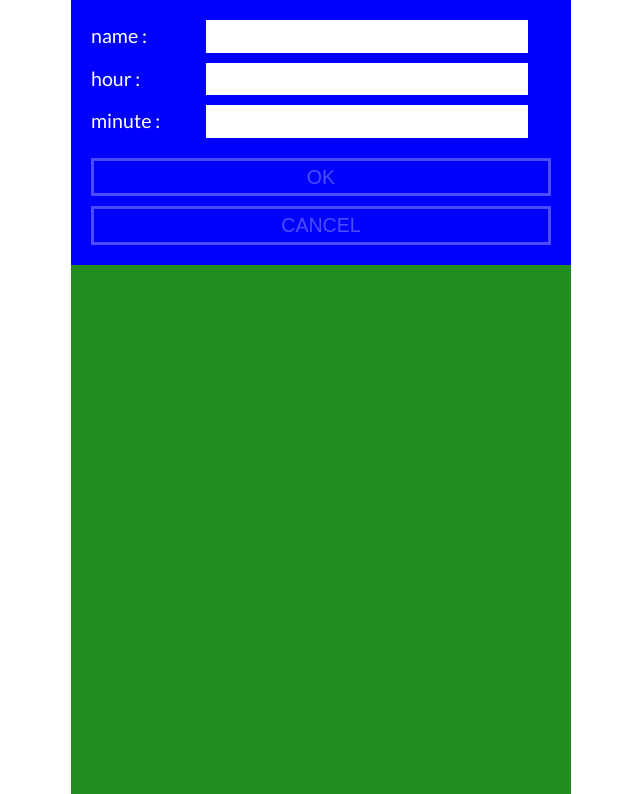
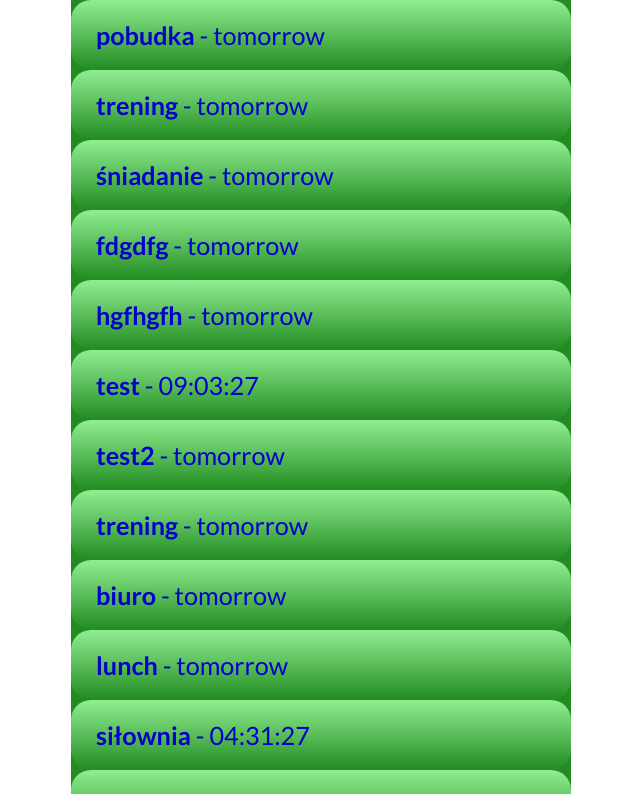
Before and after one commit to RobertSajdak/React_Planner_Notebook, a React (Create React App) app in the folder react-planner/: page / in a window 1280 px wide. Shown: the top 794 px of the page, without its empty margins (319-959 px from the left). Built offline with nearby package versions, Linux system fonts and the light colour scheme; data requests are answered from the project's data file.

Commit message:
#33 Dodanie implementacji JSON Server & Fetch.

```diff
--- a/react-planner/database/db.json
+++ b/react-planner/database/db.json
@@ -17,6 +17,72 @@
       "name": "śniadanie",
       "hour": 7,
       "minute": 30
+    },
+    {
+      "name": "fdgdfg",
+      "hour": "1",
+      "minute": "1",
+      "id": 3
+    },
+    {
+      "name": "hgfhgfh",
+      "hour": "1",
+      "minute": "2",
+      "id": 4
+    },
+    {
+      "name": "test",
+      "hour": "23",
+      "minute": "2",
+      "id": 5
+    },
+    {
+      "name": "test2",
+      "hour": "1",
+      "minute": "45",
+      "id": 6
+    },
+    {
+      "name": "trening",
+      "hour": "7",
+      "minute": "0",
+      "id": 7
+    },
+    {
+      "name": "biuro",
+      "hour": "8",
+      "minute": "0",
+      "id": 8
+    },
+    {
+      "name": "lunch",
+      "hour": "13",
+      "minute": "30",
+      "id": 9
+    },
+    {
+      "name": "siłownia",
+      "hour": "18",
+      "minute": "30",
+      "id": 10
+    },
+    {
+      "name": "Netflix",
+      "hour": "21",
+      "minute": "0",
+      "id": 11
+    },
+    {
+      "name": "sen",
+      "hour": "23",
+      "minute": "45",
+      "id": 12
+    },
+    {
+      "name": "sen",
+      "hour": "23",
+      "minute": "45",
+      "id": 13
     }
   ]
 }
--- a/react-planner/src/App.jsx
+++ b/react-planner/src/App.jsx
@@ -42,17 +42,20 @@ class App extends Component { // Wywołanie komponentu stanu.
     }
 
     componentDidMount() {
-        // Przypisz do stałej storageEvents wartość z localStorage.getItem("events").
-        // Jeśli jej nie znajdziesz, użyj pustej tablicy.
-        const storageEvents = JSON.parse(localStorage.getItem("events")) || [];
-        this.setState({ events: storageEvents });
+            fetch("http://localhost:3005/countdown")
+                .then(res => res.json())
+                .then(data => {
+                    this.setState({
+                        events: data
+                    })
+                })
 
-        const intervalId = setInterval(this.timer, 1000);
-        this.setState({intervalId: intervalId});
+        this.intervalId = setInterval(this.timer, 1000);
+
     }
 
     componentDidUnmount() {
-        clearInterval(this.state.intervalId);
+        clearInterval(this.intervalId);
     }
 
     // JSON Server & Fetch.
@@ -71,6 +74,7 @@ class App extends Component { // Wywołanie komponentu stanu.
 
     handleEditEvent(val) { // Funkcja do edycji wydarzenia.
         // this.setState({editedEvents: val});
+        console.log(val)
         this.setState(prevState => {
             return {
                 editedEvent: Object.assign(prevState.editedEvent, val)
@@ -78,26 +82,26 @@ class App extends Component { // Wywołanie komponentu stanu.
         });
     }
 
-    handleSaveEvent() { // Funkcja do dodawania (zapisywania) wydarzenia do listy.
-        this.setState(prevState => {
-                const editedEventExists = prevState.events.find(
-                    el => el.id === prevState.editedEvent.id
-                );
-                let updatedEvents;
-                if (editedEventExists) {
-                    updatedEvents = prevState.events.map(el => {
-                        if (el.id === prevState.editedEvent.id) return prevState.editedEvent
-                        else return el;
-                    });
-                } else {
-                    updatedEvents = [...prevState.events, prevState.editedEvent];
-                }
-                return {
-                    events: updatedEvents,
-                    editedEvent: {id: uniqid(), name: "", hour: -1, minute: -1}
-                };
-            }, () => localStorage.setItem("events", JSON.stringify(this.state.events))
-        );
+    handleSaveEvent = (form) =>  { // Funkcja do dodawania (zapisywania) wydarzenia do listy.
+        // this.setState(prevState => {
+        //         const editedEventExists = prevState.events.find(
+        //             el => el.id === prevState.editedEvent.id
+        //         );
+        //         let updatedEvents;
+        //         if (editedEventExists) {
+        //             updatedEvents = prevState.events.map(el => {
+        //                 if (el.id === prevState.editedEvent.id) return prevState.editedEvent
+        //                 else return el;
+        //             });
+        //         } else {
+        //             updatedEvents = [...prevState.events, prevState.editedEvent];
+        //         }
+        //         return {
+        //             events: updatedEvents,
+        //             editedEvent: {id: uniqid(), name: "", hour: -1, minute: -1}
+        //         };
+        //     }, () => localStorage.setItem("events", JSON.stringify(this.state.events))
+        // );
 
         // this.setState(prevState => ({
         //     events: [...prevState.events, prevState.editedEvent],
@@ -108,6 +112,18 @@ class App extends Component { // Wywołanie komponentu stanu.
         //         minute: ""
         //     }
         // }));
+        fetch(`http://localhost:3005/countdown`, {
+            method: "POST",
+            headers: {
+                "Content-Type": "application/json"
+            },
+            body: JSON.stringify(form)
+        })
+            .then(res => res.json())
+            .then(data => this.setState(prev => ({
+                events: [...prev.events, data]
+            })))
+            .catch(err => console.warn(err))
     }
 
     handleRemoveEvent(id) { // Funkcja do usuwania wydarzeń z listy.
@@ -150,12 +166,7 @@ class App extends Component { // Wywołanie komponentu stanu.
             <div className="app">
                 {events}
                 <EditEvent
-                    name={this.state.editedEvent.name}
-                    hour={this.state.editedEvent.hour}
-                    minute={this.state.editedEvent.minute}
-                    onInputChange={val => this.handleEditEvent(val)}
-                    onSave={() => this.handleSaveEvent()}
-                    onCancel={() => this.handleEditCancel()}
+                    onSave={this.handleSaveEvent}
                 />
             </div>
         );
--- a/react-planner/src/EditEvent.jsx
+++ b/react-planner/src/EditEvent.jsx
@@ -1,4 +1,4 @@
-import React from "react";
+import React, { useState } from "react";
 import "./EditEvent.css";
 import PropTypes from "prop-types";
 
@@ -12,14 +12,30 @@ import {
 
 // Dodanie komponentów edycji wydarzenia:
 const EditEvent = props => {
+    const [form, setForm] = useState({
+        name: "",
+        hour: "",
+        minute: ""
+    })
+
+    const handleChange = (e) => {
+        const { name, value } = e.target;
+        setForm(prev => ({
+            ...prev,
+            [name]: value
+        }))
+    }
     const isFormValid =
-        isValidName(props.name) &&
-        isValidHour(props.hour) &&
-        isValidMinute(props.minute);
+        isValidName(form.name) &&
+        isValidHour(form.hour) &&
+        isValidMinute(form.minute);
 
     const isFormEmpty =
-        props.name === "" && props.hour === -1 && props.minute === -1;
+        form.name === "" && form.hour === -1 && form.minute === -1;
 
+    const onSave = () => {
+        props.onSave(form)
+    }
 
     return (
         <div className="edit-event">
@@ -29,10 +45,8 @@ const EditEvent = props => {
                     type="text"
                     id="name"
                     name="name"
-                    value={props.name}
-                    onChange={(e) =>
-                        props.onInputChange({[e.target.name]: e.target.value})
-                    }
+                    value={form.name}
+                    onChange={handleChange}
                 />
             </div>
             <div className="edit-event__input-group">
@@ -41,13 +55,9 @@ const EditEvent = props => {
                     type="tel"
                     id="hour"
                     name="hour"
-                    value={props.hour === -1 ? "" : props.hour}
+                    value={form.hour}
                     onKeyPress={e => isValidNumberInput(e)} // Blokowanie możliwości wpisywania znaków do pola formularza.
-                    onChange={e =>
-                        props.onInputChange({
-                            [e.target.name]: parseInputAsNumber(e.target.value)
-                        })
-                    }
+                    onChange={handleChange}
                 />
             </div>
             <div className="edit-event__input-group">
@@ -56,13 +66,9 @@ const EditEvent = props => {
                     type="tel"
                     id="minute"
                     name="minute"
-                    value={props.minute === -1 ? "" : props.minute}
+                    value={form.minute}
                     onKeyPress={e => isValidNumberInput(e)}
-                    onChange={(e) =>
-                        props.onInputChange({
-                            [e.target.name]: parseInputAsNumber(e.target.value)
-                        })
-                    }
+                    onChange={handleChange}
                 />
             </div>
             {/*
@@ -71,10 +77,14 @@ const EditEvent = props => {
                Przycisk OK odblokowany - false,
                Przycisk OK zablokowany - true.
             */}
-            <button disabled={!isFormValid} onClick={() => props.onSave()}>
+            <button disabled={!isFormValid} onClick={onSave}>
                 OK
             </button>
-            <button disabled={isFormEmpty} onClick={() => props.onCancel()}>
+            <button disabled={isFormEmpty} onClick={() => setForm({
+                name: "",
+                hour: "",
+                minute: ""
+            })}>
                 Cancel
             </button>
         </div>
```
